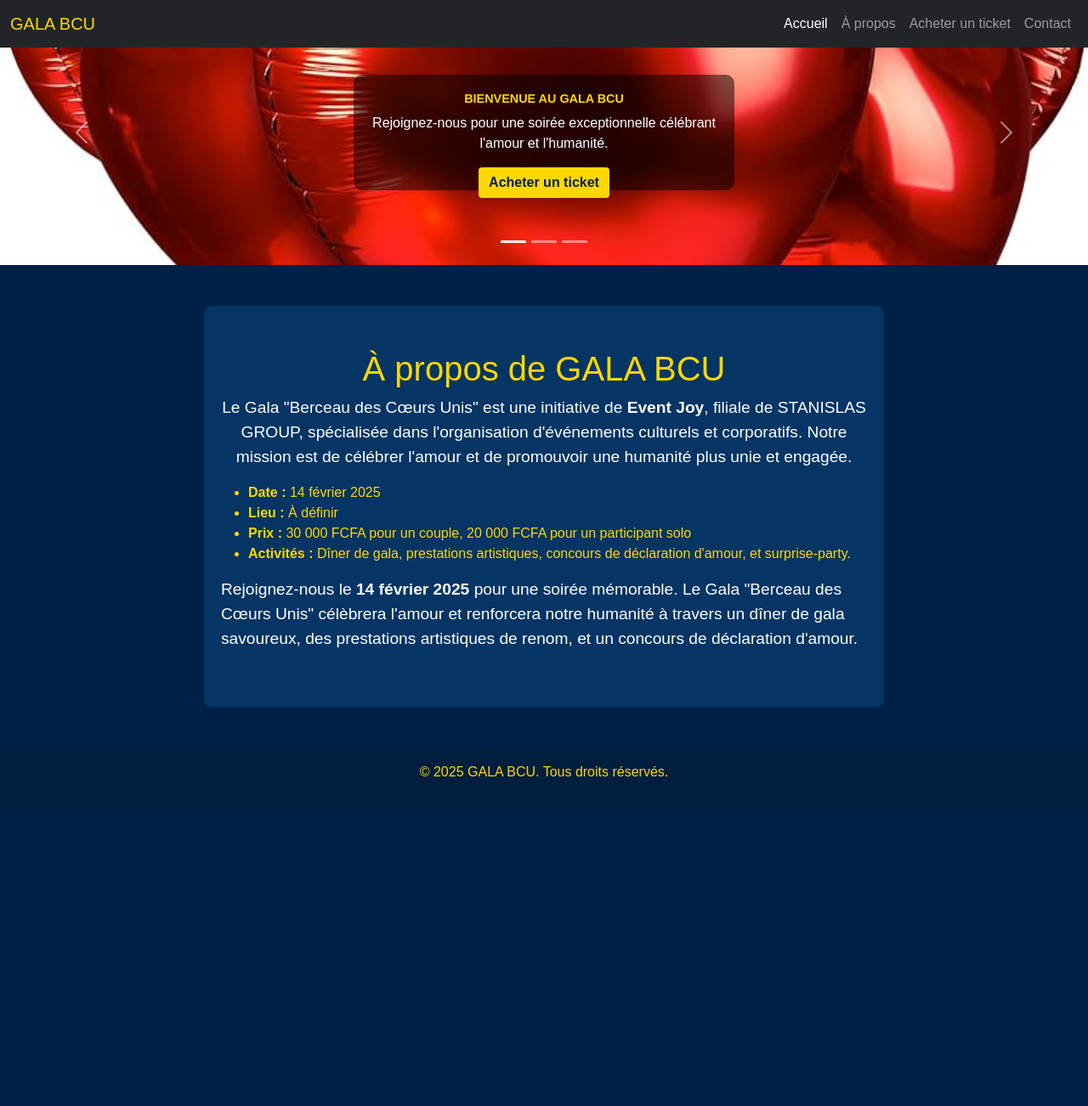
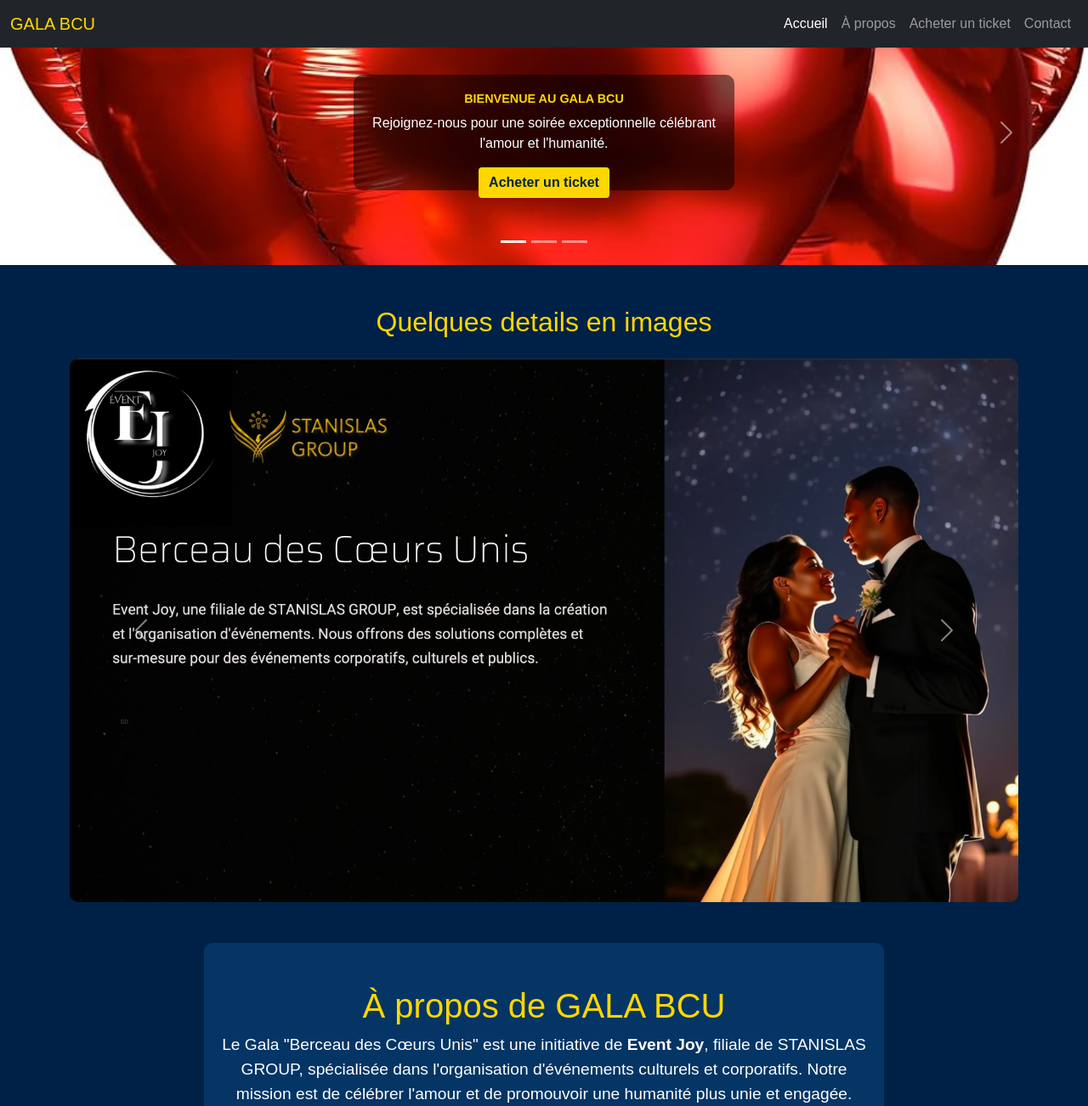
Before and after one commit to aurette2/galaBCU.github.io, a PHP site: page / in a window 1280 px wide. Shown: the top 1302 px of the page at 85% size. Before the commit the page ends 914 px from the top, so only its background shows below. Run offline with PHP 8.4, Linux system fonts and the light colour scheme.

Commit message:
more details on accueil

```diff
--- a/index.php
+++ b/index.php
@@ -112,6 +112,19 @@
             height: 39vh;
             object-fit: cover;
         }
+        /* Section des lieux */
+        #gala-location-carousel .carousel-item img {
+            height: 80vh;
+            object-fit: cover;
+            border-radius: 10px;
+        }
+
+        #gala-location-carousel .carousel-caption {
+            background: rgba(0, 0, 0, 0.6);
+            padding: 15px;
+            border-radius: 8px;
+            text-align: center;
+        }
     </style>
 </head>
 
@@ -190,6 +203,89 @@
         </button>
     </div>
 
+    <!-- Section Lieu du Gala -->
+    <div id="gala-location" class="container mt-5">
+        <h2 class="text-center mb-4">Quelques details en images</h2>
+        <div id="gala-location-carousel" class="carousel slide" data-bs-ride="carousel">
+            <div class="carousel-inner">
+                <div class="carousel-item active">
+                    <img src="assets/images/img01.png" class="d-block w-100" alt="Lieu 1">
+                    <!-- <div class="carousel-caption d-none d-md-block">
+                        <p>Un cadre élégant et prestigieux pour une soirée mémorable.</p>
+                    </div> -->
+                </div>
+                <div class="carousel-item">
+                    <img src="assets/images/img02.png" class="d-block w-100" alt="Lieu 2">
+                    <!-- <div class="carousel-caption d-none d-md-block">
+                        <p>Des décors somptueux pour célébrer l'amour.</p>
+                    </div> -->
+                </div>
+                <div class="carousel-item">
+                    <img src="assets/images/img03.png" class="d-block w-100" alt="Lieu 3">
+                    <!-- <div class="carousel-caption d-none d-md-block">
+                        <p>Une ambiance chaleureuse et festive vous attend.</p>
+                    </div> -->
+                </div>
+                <div class="carousel-item">
+                    <img src="assets/images/img04.png" class="d-block w-100" alt="Lieu 2">
+                    <!-- <div class="carousel-caption d-none d-md-block">
+                        <p>Des décors somptueux pour célébrer l'amour.</p>
+                    </div> -->
+                </div>
+                <div class="carousel-item">
+                    <img src="assets/images/img05.png" class="d-block w-100" alt="Lieu 3">
+                    <!-- <div class="carousel-caption d-none d-md-block">
+                        <p>Une ambiance chaleureuse et festive vous attend.</p>
+                    </div> -->
+                </div>
+                <div class="carousel-item">
+                    <img src="assets/images/img06.png" class="d-block w-100" alt="Lieu 2">
+                    <!-- <div class="carousel-caption d-none d-md-block">
+                        <p>Des décors somptueux pour célébrer l'amour.</p>
+                    </div> -->
+                </div>
+                <div class="carousel-item">
+                    <img src="assets/images/img07.png" class="d-block w-100" alt="Lieu 3">
+                    <!-- <div class="carousel-caption d-none d-md-block">
+                        <p>Une ambiance chaleureuse et festive vous attend.</p>
+                    </div> -->
+                </div>
+                <div class="carousel-item">
+                    <img src="assets/images/img08.png" class="d-block w-100" alt="Lieu 2">
+                    <!-- <div class="carousel-caption d-none d-md-block">
+                        <p>Des décors somptueux pour célébrer l'amour.</p>
+                    </div> -->
+                </div>
+                <div class="carousel-item">
+                    <img src="assets/images/" class="d-block w-100" alt="Lieu 3">
+                    <!-- <div class="carousel-caption d-none d-md-block">
+                        <p>Une ambiance chaleureuse et festive vous attend.</p>
+                    </div> -->
+                </div>
+                <div class="carousel-item">
+                    <img src="assets/images/" class="d-block w-100" alt="Lieu 2">
+                    <!-- <div class="carousel-caption d-none d-md-block">
+                        <p>Des décors somptueux pour célébrer l'amour.</p>
+                    </div> -->
+                </div>
+                <div class="carousel-item">
+                    <img src="assets/images/" class="d-block w-100" alt="Lieu 3">
+                    <!-- <div class="carousel-caption d-none d-md-block">
+                        <p>Une ambiance chaleureuse et festive vous attend.</p>
+                    </div> -->
+                </div>
+            </div>
+            <button class="carousel-control-prev" type="button" data-bs-target="#gala-location-carousel" data-bs-slide="prev">
+                <span class="carousel-control-prev-icon" aria-hidden="true"></span>
+                <span class="visually-hidden">Précédent</span>
+            </button>
+            <button class="carousel-control-next" type="button" data-bs-target="#gala-location-carousel" data-bs-slide="next">
+                <span class="carousel-control-next-icon" aria-hidden="true"></span>
+                <span class="visually-hidden">Suivant</span>
+            </button>
+        </div>
+    </div>
+
     <!-- Section À propos -->
     <div id="about" class="container mt-5" style="max-width: 800px; margin: 0 auto;">
     <h2 class="text-center">À propos de <?= SITE_NAME ?></h2>
```
Also changed, not shown: assets/images/img01.png (added), assets/images/img02.png (added), assets/images/img08.png (added), 5 other files.
